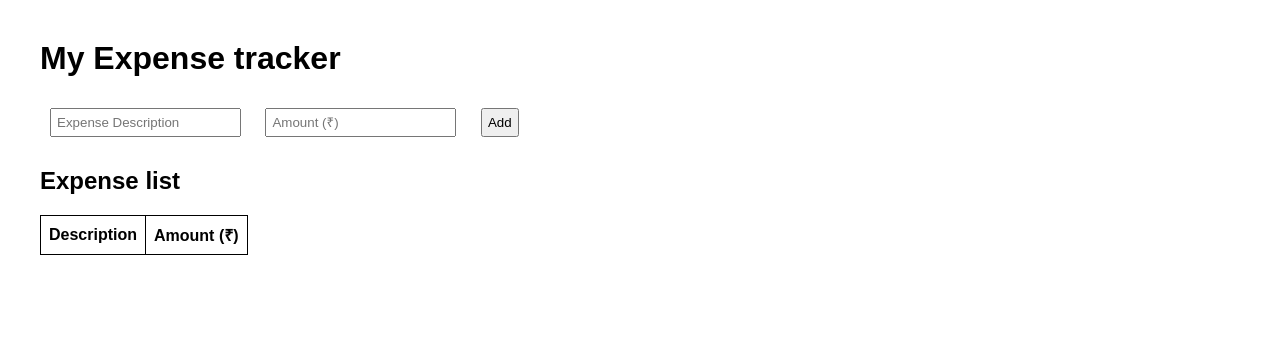
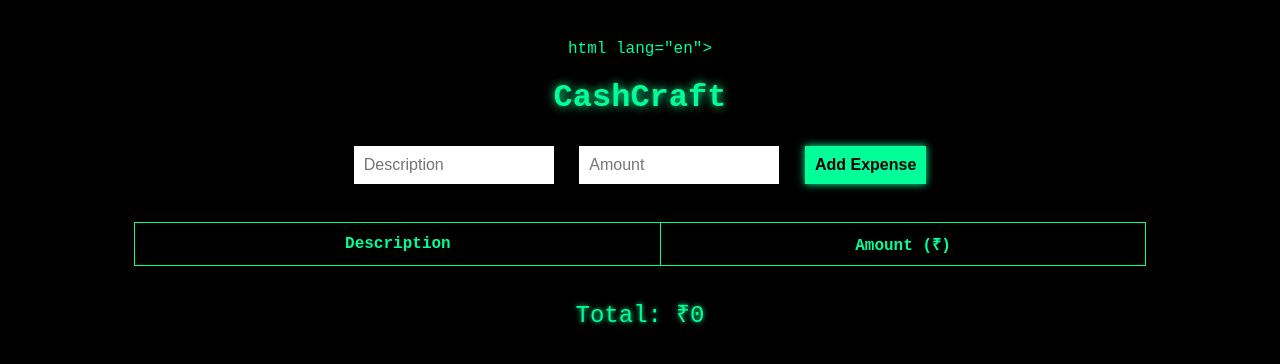
Before and after one commit to Samvedna2/Cashcraft, a plain HTML site: page index.html in a window 1280 px wide. Drawn offline with Linux system fonts and the light colour scheme.

Commit message:
added cyber cool theme

```diff
--- a/index.html
+++ b/index.html
@@ -1,45 +1,95 @@
-<!DOCTYPE html>
-<html>
+html lang="en">
 <head>
-        <title>Expense tracker</title>
+  <meta charset="UTF-8">
+  <title>CashCraft</title>
   <style>
-            body { font-family: Arial; margin: 40px;}
-            input, button { margin: 10px; padding: 5px;}
-            table, th, td { border: 1px solid black; border-collapse: collapse; padding: 8px;}
+    body {
+      background-color: #000000;
+      color: #00ff99;
+      font-family: 'Share Tech Mono', monospace;
+      text-align: center;
+      margin-top: 40px;
+    }
+    h1 {
+      color: #00ff99;
+      text-shadow: 0 0 10px #00ff99;
+    }
+    input, button {
+      padding: 10px;
+      margin: 8px;
+      border: none;
+      font-size: 16px;
+    }
+    input {
+      width: 200px;
+    }
+    button {
+      background-color: #00ff99;
+      color: #000;
+      font-weight: bold;
+      cursor: pointer;
+      box-shadow: 0 0 8px #00ff99;
+      transition: all 0.3s ease;
+    }
+    button:hover {
+      background-color: #00cc77;
+        box-shadow: 0 0 15px #00ff99;
+    }
+    table {
+      margin: 30px auto;
+      width: 80%;
+      border-collapse: collapse;
+      color: #00ff99;
+    }
+    th, td {
+      border: 1px solid #00ff99;
+      padding: 10px;
+    }
+    #totalDisplay {
+      font-size: 24px;
+      margin-top: 30px;
+      color: #00ff99;
+      text-shadow: 0 0 5px #00ff99;
+    }
   </style>
 </head>
 <body>
+  <h1>CashCraft</h1>
+  <input type="text" id="description" placeholder="Description">
+  <input type="number" id="amount" placeholder="Amount">
+  <button onclick="addExpense()">Add Expense</button>
 
-        <h1>My Expense tracker</h1>
-        <input type= "text" id= "desc" placeholder= "Expense Description">
-        <input type= "number" id= "amount" placeholder= "Amount (₹)">
-        <button onclick= "addExpense()">Add</button>
-        <h2>Expense list</h2>
-        <table id = "expenseTable">
+  <table id="expenseTable">
     <tr>
       <th>Description</th>
       <th>Amount (₹)</th>
 </tr>
   </table>
+
+  <div id="totalDisplay">Total: ₹0</div>
+
   <script>
+    let total = 0;
+
     function addExpense() {
-                var desc = document.getElementById("desc").value;
-                var amount = document.getElementById("amount").value;
+      const desc = document.getElementById("description").value;
+      const amount = parseFloat(document.getElementById("amount").value);
 
-                if(desc === "" || amount === "") {
-                    alert("Please fill in both fields.");
-                    return;
-                }
-                 var table = document.getElementById("expenseTable");
-                 var row = table.insertRow();
-                 var cell1 = row.insertCell(0);
-                 var cell2 = row.insertCell(1);
+      if (!desc || isNaN(amount)) return;
 
+      const table = document.getElementById("expenseTable");
+      const row = table.insertRow(-1);
+      const cell1 = row.insertCell(0);
+      const cell2 = row.insertCell(1);
       cell1.innerHTML = desc;
-                 cell2.innerHTML = "₹" + amount;
+      cell2.innerHTML = "&#8377;" + amount;
 
-                 document.getElementById("desc").value = "";
-                 document.getElementById("amount").value = "";
+      total += amount;
+      document.getElementById("totalDisplay").innerHTML = "Total: ₹" + total;
+
+      // Clear inputs
+      document.getElementById("description").value = "";
+      document.getElementById("amount").value = "";
     }
   </script>
 </body>
```
Lines whose indentation alone changed are shown as unchanged.
